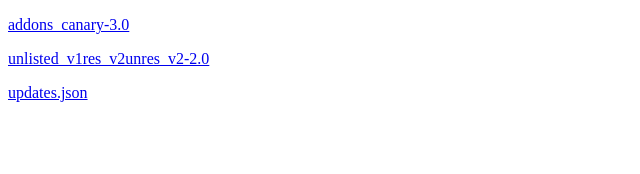
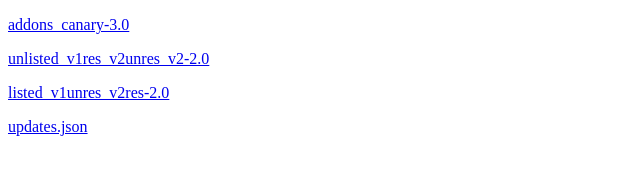
Before and after one commit to acornestean/update_test_block, a plain HTML site: page index.html in a window 1280 px wide. Shown: the whole page, without its empty margins (0-640 px from the left). Drawn offline with Linux system fonts and the light colour scheme.

Commit message:
Update index.html

```diff
--- a/index.html
+++ b/index.html
@@ -11,6 +11,10 @@
 </p>
 
 <p>
+<a href="./listed_v1unres_v2res-2.0.xpi">listed_v1unres_v2res-2.0 </a>
+</p>
+
+<p>
 <a href="./updates.json">updates.json </a>
 </p>
 
```
